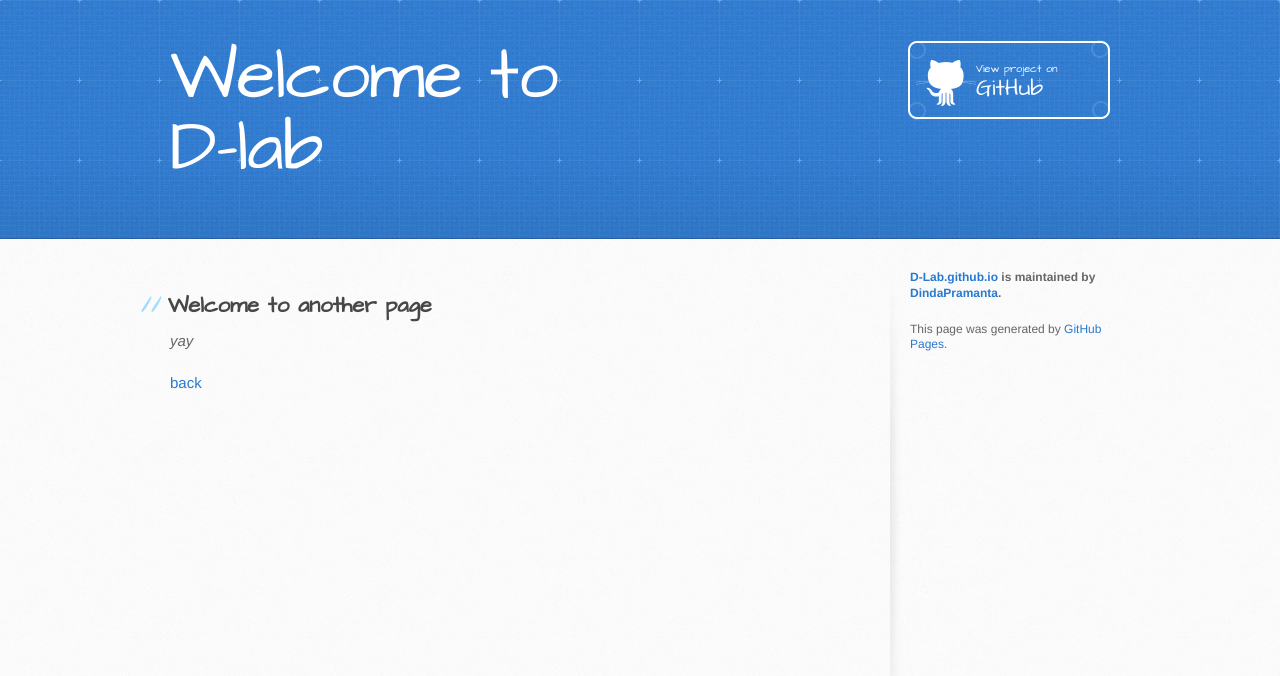
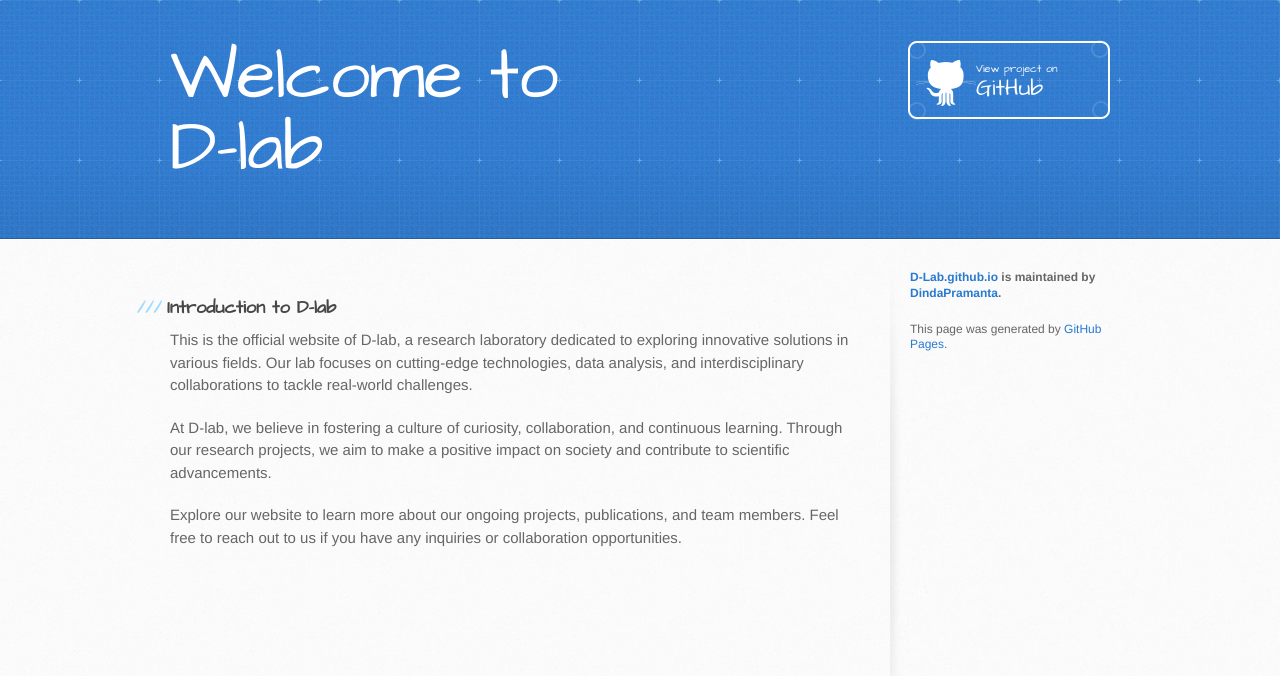
Before and after one commit to DindaPramanta/D-Lab.github.io, a Jekyll site: the page built from another-page.md, in a window 1280 px wide. Shown: the top 676 px of the page. Built offline with Jekyll 4.4.1, drawn with Linux system fonts in a browser that asks for light colours; the repository's description, which GitHub fills in, is left out; our own code applies the rules of GitHub Pages for plain Markdown files.

Commit message:
Update default.html

```diff
--- a/_layouts/default.html
+++ b/_layouts/default.html
@@ -35,7 +35,11 @@
     <div id="content-wrapper">
       <div class="inner clearfix">
         <section id="main-content">
-          {{ content }}
+          <h3>Introduction to D-lab</h3>
+          <p>This is the official website of D-lab, a research laboratory dedicated to exploring innovative solutions in various fields. Our lab focuses on cutting-edge technologies, data analysis, and interdisciplinary collaborations to tackle real-world challenges.</p>
+          <p>At D-lab, we believe in fostering a culture of curiosity, collaboration, and continuous learning. Through our research projects, we aim to make a positive impact on society and contribute to scientific advancements.</p>
+          <p>Explore our website to learn more about our ongoing projects, publications, and team members. Feel free to reach out to us if you have any inquiries or collaboration opportunities.</p>
+          <!-- Replace the above paragraphs with your own introduction message -->
         </section>
 
         <aside id="sidebar">
```
